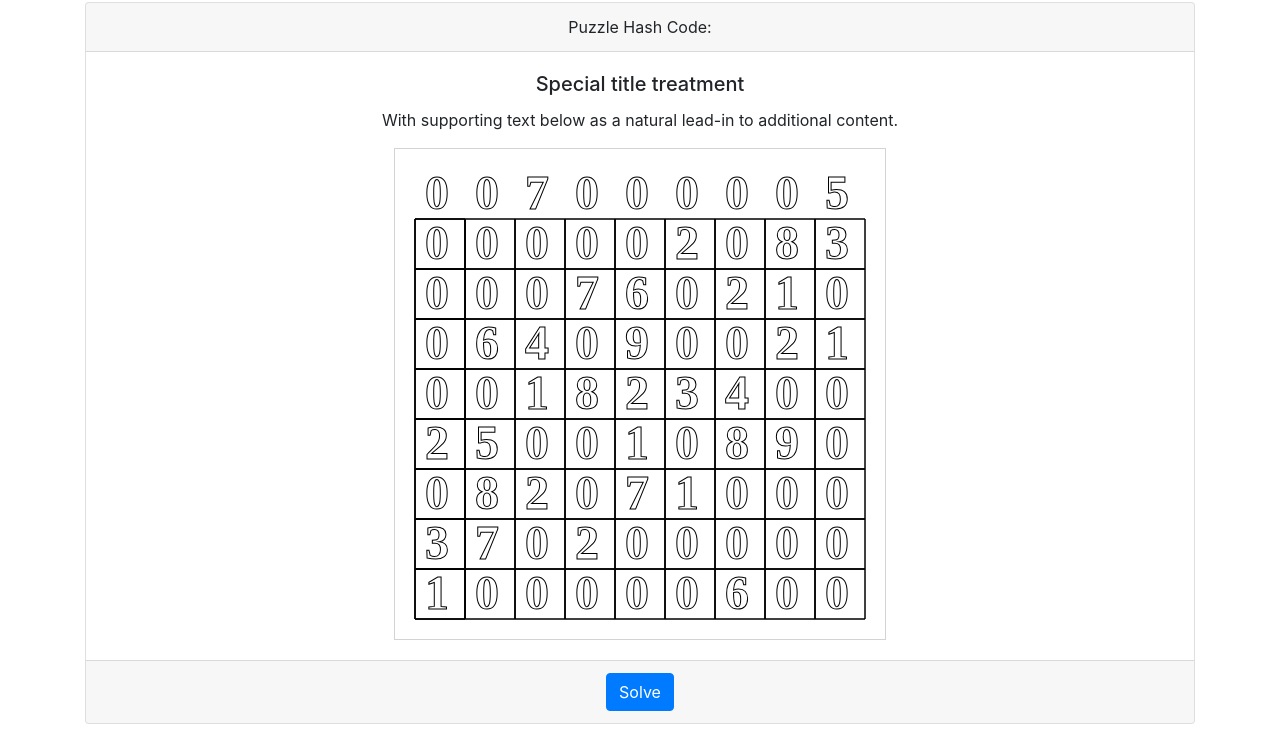
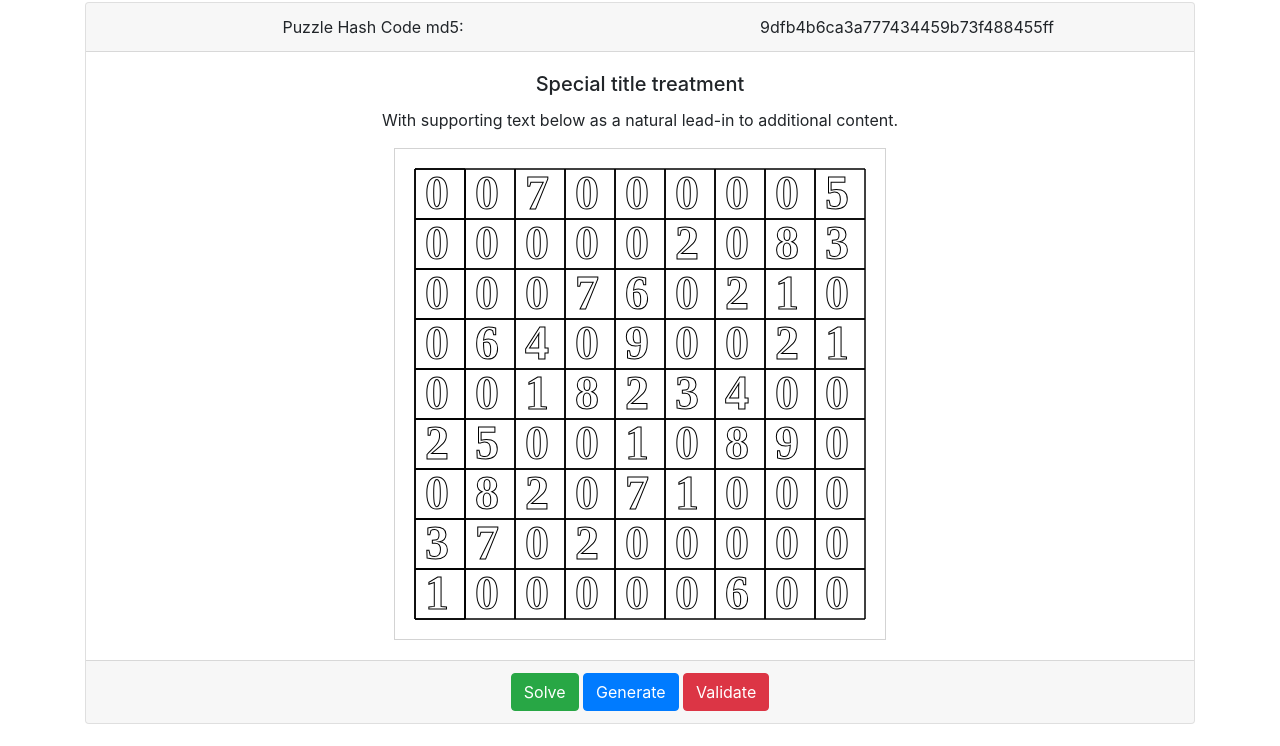
Before and after one commit to tomeriffic/sudoku_solver, a plain HTML site: page frontend_service/index.html in a window 1280 px wide. Shown: the part 54-800 px from the top of the page. Drawn offline with nearby package versions, Linux system fonts and the light colour scheme.

Commit message:
Working and displaying JS

```diff
--- a/frontend_service/index.html
+++ b/frontend_service/index.html
@@ -9,30 +9,35 @@
     </head>
 
     <body>
-
-
         <div class="container">
             <div class="row">
                 <div class="col-">
                     <!--Side Content-->
                 </div>
                 <div class="col-sm">
-                            <h1>Sudoku Soler</h1>
+                    <h1>Sudoku Solver</h1>
                     <div class="card text-center">
                         <div class="card-header">
-                                    Puzzle Hash Code:
+                            <div class="container">
+                                <div class="row">
+                                    <div class="col">
+                                        Puzzle Hash Code md5:
+                                    </div>
+                                    <div class="col">
+                                        9dfb4b6ca3a777434459b73f488455ff
+                                    </div>
+                                </div>
+                            </div>
                         </div>
                         <div class="card-body">
                             <h5 class="card-title">Special title treatment</h5>
                             <p class="card-text">With supporting text below as a natural lead-in to additional content.</p>
-
-                                    <canvas id="sudokuTable" width="490" height="490" style="border:1px solid #d3d3d3;">
-                                            Your browser does not support the HTML5 canvas tag.</canvas>
-
-
+                            <canvas id="sudokuTable" width="490" height="490" style="border:1px solid #d3d3d3;">Your browser does not support the HTML5 canvas tag.</canvas>
                         </div>
                         <div class="card-footer text-muted">
-                                    <a href="#" class="btn btn-primary">Solve</a>
+                            <a href="#" class="btn btn-success">Solve</a>
+                            <a href="#" class="btn btn-primary">Generate</a>
+                            <a href="#" class="btn btn-danger">Validate</a>
                         </div>
                     </div>
                 </div>
@@ -41,7 +46,6 @@
                 </div>
             </div>
         </div>
-
     </body>
 
     <script>
@@ -57,15 +61,16 @@
             var c = document.getElementById("sudokuTable");
             var ctx = c.getContext("2d");
             ctx.font = 'bold 48px serif';
-            var startX, startY = 20;
+            var startX = 20;
+            var startY = 20;
             var num = 0;
 
             load_sudoku_board();
 
-            startX, startY = 20;
+            var startX = 20;
+            var startY = 20;
 
-            load_sudoku_values();
-
+            load_sudoku_values(sudoku_values);
 
             function load_sudoku_board()
             {
@@ -83,30 +88,23 @@
                 ctx.stroke();
             }
 
-            function load_sudoku_values()
+            function load_sudoku_values(values_array)
             {
                 for (var i = 0; i < 9; i++)
                 {
-                    ctx.strokeText( sudoku_values[num] , startX+10 ,startY - 10 + 50)
+                    ctx.strokeText( values_array[num] , startX+10 ,startY - 10 + 50)
                     num = num + 1
-
                     for (var j = 0; j < 8; j++)
                     {
                         startX = startX + 50
-                        ctx.strokeText( sudoku_values[num] , startX+10 ,startY - 10 + 50)
-
+                        ctx.strokeText( values_array[num] , startX+10 ,startY - 10 + 50)
                         num = num + 1
-
-                        //ctx.addHitRegion()
                     }
                     startX = 20
                     startY = startY + 50
-
                 }
-
                 ctx.stroke();
             }
 
     </script>
-
 </html>
```
Lines whose indentation alone changed are shown as unchanged.
